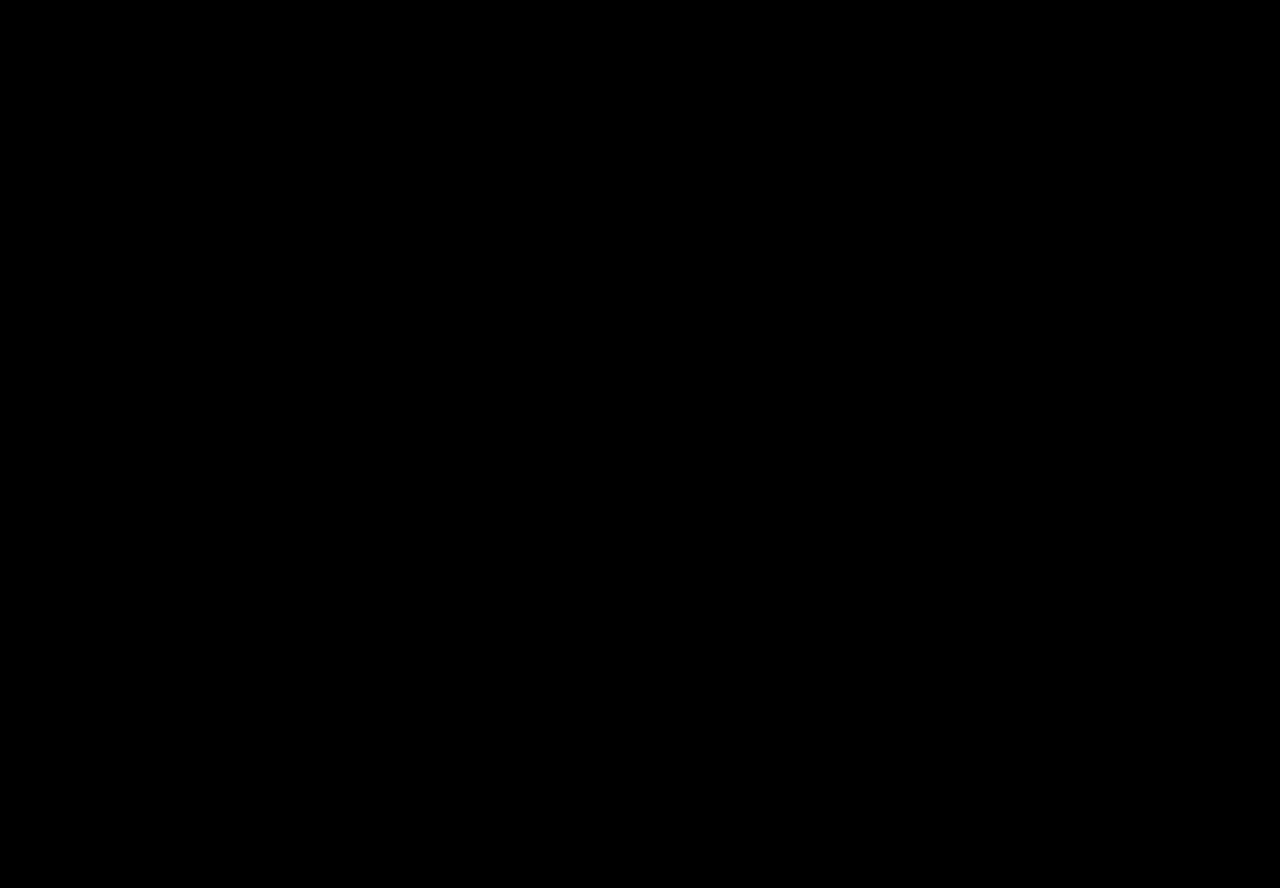
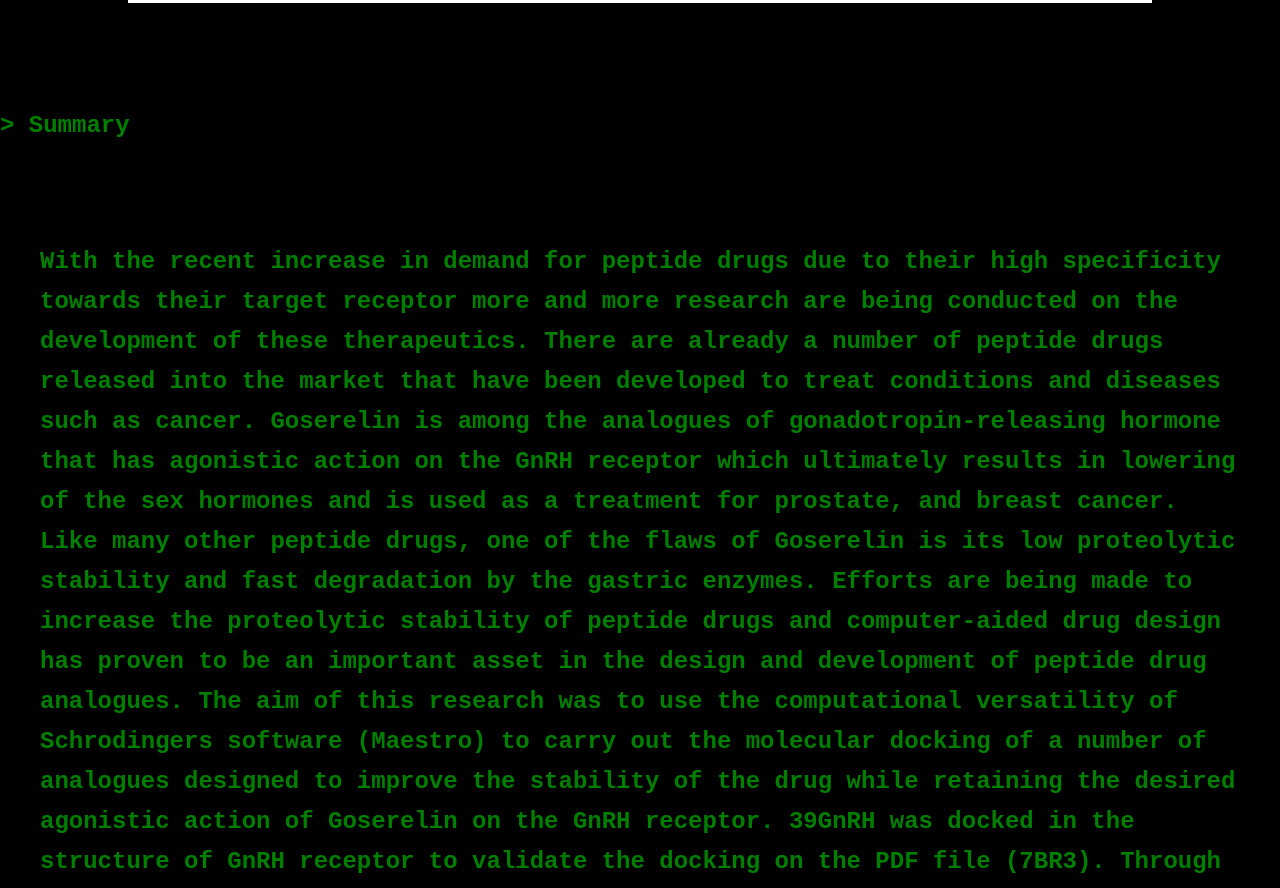
Before and after one commit to Amir-Rsh/Portfolio-attempt, a React (Vite) app: page /thesis in a window 1280 px wide. Before the commit this address had no page. Shown: the part 1894-2782 px from the top of the page. Before the commit the page ends 800 px from the top, so only its background shows below. Built offline with nearby package versions, Linux system fonts and the light colour scheme.

Commit message:
added thesis project

```diff
--- a/src/App.jsx
+++ b/src/App.jsx
@@ -1,6 +1,7 @@
 import HomePage from "./components/HomePage";
 import IntroPage from "./components/IntroPage";
 import { Routes, Route, Navigate } from "react-router-dom";
+import ThesisPage from "./components/ThesisPage";
 
 function App() {
   return (
@@ -8,6 +9,7 @@
       <Routes>
         <Route path="/" element={<IntroPage />} />
         <Route path="/home" element={<HomePage />} />
+        <Route path="/thesis" element={<ThesisPage />} />
       </Routes>
     </>
   );
--- a/src/components/HomePage.jsx
+++ b/src/components/HomePage.jsx
@@ -2,7 +2,7 @@
 import { Link } from "react-router-dom";
 import LoadingPage from "./LoadingPage";
 import petfinderImage from "../assets/Screenshot_20240628-071850-portrait.png";
-import yasImage from "../assets/Screenshot_20240626-155025-portrait.png";
+import dockingImage from "../assets/Screenshot from 2025-07-04 13-11-47.png";
 import newsImage from "../assets/Screenshot from 2024-03-21 06-52-36-portrait.png";
 import clothingImage from "../assets/Screenshot_20240611-202102-portrait.png";
 import tipperImage from "../assets/Screenshot from 2024-03-20 18-19-02.png";
@@ -191,6 +191,31 @@
         </div>
       </div>
       <div className="container3">
+        <div id="projectNews">Master's Thesis</div>
+        <div id="newsInfo">
+          <p style={{ textAlign: "center" }}>
+            Design of novel proteolytically stable peptidomimetics of Goserelin
+            by computer-aided drug design <br />
+          </p>
+          <img
+            id="newsImage"
+            src={dockingImage}
+            alt=""
+            height="390px"
+            style={{ margin: "auto" }}
+          />
+          <p style={{ textAlign: "center" }}>
+            Maestro <br />
+            Molecular docking <br />
+            DataWarrior <br />
+            <br />
+            <Link to="/thesis" target="_blank">
+              <button id="newsRightButton">More Information</button>
+            </Link>
+          </p>
+        </div>
+      </div>
+      <div className="container3">
         <div id="projectNews">PROJECT NC NEWS</div>
         <div id="newsInfo">
           <p style={{ textAlign: "center" }}>
@@ -214,10 +239,7 @@
             Render <br />
             HTML & CSS
             <br />
-            <Link
-              to="https://github.com/Amir-Rsh/fe-animal-doctor"
-              target="_blank"
-            >
+            <Link to="https://github.com/Amir-Rsh/nc_news" target="_blank">
               <button id="newsRightButton">Code on GitHub</button>
             </Link>
           </p>
--- /dev/null
+++ b/src/components/ThesisPage.jsx
@@ -0,0 +1,117 @@
+import thesisImg1 from "../assets/Screenshot from 2025-07-04 17-38-16.png";
+
+export default function ThesisPage() {
+  return (
+    <>
+      <div style={{ marginTop: "90px" }}>
+        <p className="thesisText">
+          <span>{"> "}</span>Abstract
+        </p>
+      </div>
+      <br />
+      <div style={{ marginTop: "20px" }}>
+        <p
+          style={{ padding: "40px", lineHeight: "40px" }}
+          className="thesisText"
+        >
+          With the recent advancements in the field of drug discovery many
+          opportunities have been presented to design novel analogues for
+          improvement and optimization of drug compounds to alter their potency,
+          stability, and other properties. Peptide drugs are being researched
+          extensively due to their high specificity for their target receptor
+          and their suitable toxicity profile. However, one of the downsides of
+          such therapeutics is their susceptibility to proteolysis and rapid
+          degradation by the proteolytic enzymes. Goserelin is an analogue of
+          gonadotropin-releasing hormone (GnRH) that has been developed to treat
+          breast, and prostate cancer. Goserelin is highly susceptible to
+          proteolysis by the enzyme chymotrypsin. by reviewing the literature
+          surrounding the degradation of peptide drugs and with the aid of
+          proteolysis prediction tools the potential sites of cleavage can be
+          defined and efforts can be made to alter the structure at the sites of
+          cleavage to improve the stability of peptide drugs. Many computational
+          methods are available to scientist for the process of design of novel
+          therapeutic agents. Computer-assisted drug design has proven to be
+          very effective in the development and assessment of compounds based on
+          properties such as binding affinity, flexibility, binding interactions
+          with the receptor, and other properties. One of the computational
+          methods being used in this field is molecular docking. This powerful
+          tool is used to assess the binding affinity of ligand of different
+          shape and sizes to a specific receptor through a process named
+          “docking”. By using this technique and with the aid of tools that
+          predict stability and toxicity of compound based on their structure
+          research can be carried to design novel peptidomimetics of Goserelin
+          that could prove to be more stable and perhaps even the possibility of
+          designing an oral form of the drug can become a reality.
+        </p>
+      </div>
+      <br />
+
+      <div
+        style={{
+          width: "100%",
+        }}
+      >
+        <img
+          style={{ width: "80%", marginLeft: "10%" }}
+          src={thesisImg1}
+          alt=""
+        />
+      </div>
+      <br />
+      <div style={{ marginTop: "90px" }}>
+        <p className="thesisText">
+          <span>{"> "}</span>Summary
+        </p>
+      </div>
+      <br />
+      <div style={{ marginTop: "20px" }}>
+        <p
+          style={{ padding: "40px", lineHeight: "40px" }}
+          className="thesisText"
+        >
+          With the recent increase in demand for peptide drugs due to their high
+          specificity towards their target receptor more and more research are
+          being conducted on the development of these therapeutics. There are
+          already a number of peptide drugs released into the market that have
+          been developed to treat conditions and diseases such as cancer.
+          Goserelin is among the analogues of gonadotropin-releasing hormone
+          that has agonistic action on the GnRH receptor which ultimately
+          results in lowering of the sex hormones and is used as a treatment for
+          prostate, and breast cancer. Like many other peptide drugs, one of the
+          flaws of Goserelin is its low proteolytic stability and fast
+          degradation by the gastric enzymes. Efforts are being made to increase
+          the proteolytic stability of peptide drugs and computer-aided drug
+          design has proven to be an important asset in the design and
+          development of peptide drug analogues. The aim of this research was to
+          use the computational versatility of Schrodingers software (Maestro)
+          to carry out the molecular docking of a number of analogues designed
+          to improve the stability of the drug while retaining the desired
+          agonistic action of Goserelin on the GnRH receptor. 39GnRH was docked
+          in the structure of GnRH receptor to validate the docking on the PDF
+          file (7BR3). Through observation of the binding pocket all of the
+          important agonistic interactions between GnRH and its receptor could
+          not be confirmed. In many poses of the docked molecule some
+          interactions were missing. Alphafold 2 was used to generate the
+          three-dimensional structure of GnRH receptor and docking was carried
+          out on the artificial intelligence generated structure to make a
+          comparison with the crystal structure. The binding affinity of GnRH
+          and Goserelin were found to be lower to the Alphafold structure. The
+          binding pocket of the crystal structure were smaller that that of the
+          Alphafold structure. The number of favourable interactions were not
+          improved when docking was performed with the Alphafold structure. The
+          crystal structure (7BR3) was therefore chosen for the docking of the
+          analogues. The analogues were designed by introduction of non-natural
+          amino acids in the structure of Goserelin. The structure of the
+          analogues were drawn, prepared, and docked with the GnRH receptor
+          using Maestro and DataWarrior. The analogues with the highest binding
+          affinity were selected for the next part of the experiment. The
+          docking of the analogues with the proteolytic enzymes and making the
+          comparison between their binding affinity and that of GnRH and
+          Goserelin proved that the analogues were less likely to attach to the
+          enzymes than Goserelin.
+        </p>
+      </div>
+      <br />
+    </>
+  );
+}
--- a/src/index.css
+++ b/src/index.css
@@ -1091,3 +1091,7 @@
     transform: translateY(-20px) translateX(-10px);
   }
 }
+.thesisText {
+  color: green;
+  font-size: 1.5rem;
+}
```
Also changed, not shown: src/assets/Screenshot from 2025-07-04 13-11-47.png (added), src/assets/Screenshot from 2025-07-04 17-38-16.png (added).
